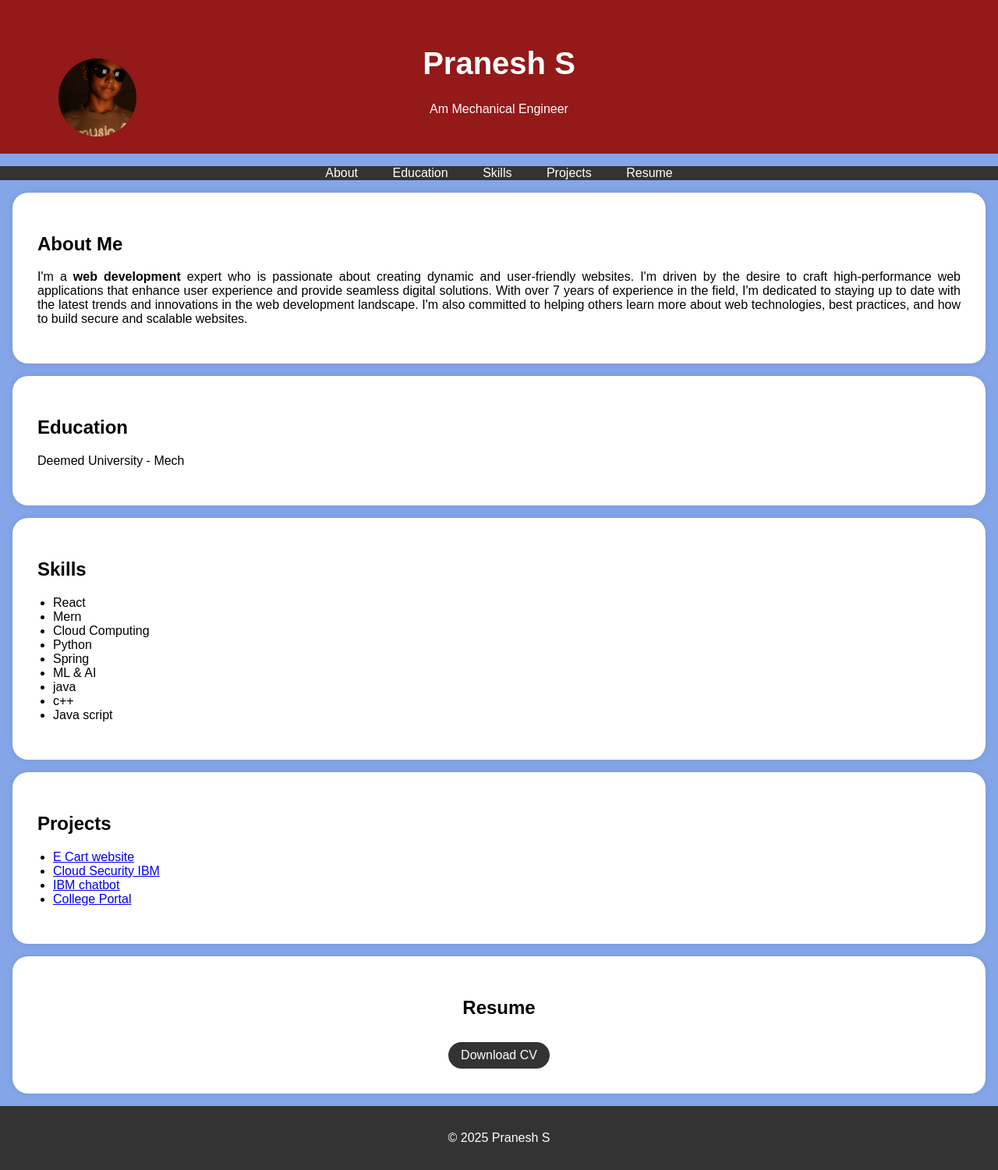
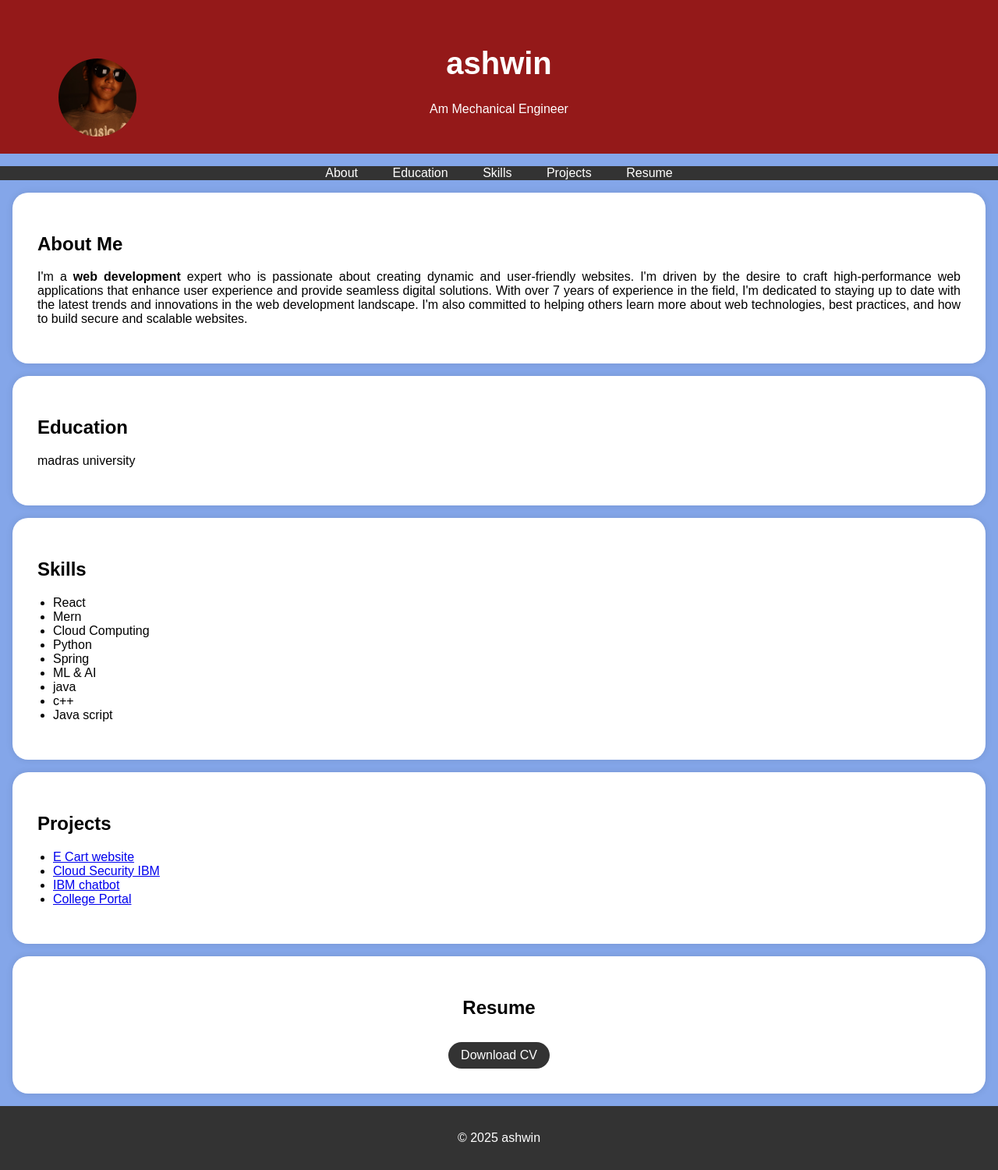
Before and after one commit to ashwincreator007/portfolio, a plain HTML site: page index.html in a window 1280 px wide. Shown: the whole page at 78% size. Drawn offline with Linux system fonts and the light colour scheme.

Commit message:
Update index.html

```diff
--- a/index.html
+++ b/index.html
@@ -97,7 +97,7 @@
         <div class="header-content">
             <!-- Add your profile picture here -->
             <img src="WhatsApp Image 2025-03-17 at 1.04.37 PM.jpeg" alt="Your Profile Picture" class="profile-picture">
-            <h1>Pranesh S</h1>
+            <h1>ashwin</h1>
             <p>Am Mechanical Engineer</p>
         </div>
     </header>
@@ -129,7 +129,7 @@
     <section id="education">
         <div class="section-content">
             <h2>Education</h2>
-            <p>Deemed University  - Mech</p>
+            <p>madras university</p>
 
 
         </div>
@@ -170,14 +170,14 @@
         <div class="section-content">
             <center>
             <h2>Resume</h2>
-            <a href="file.pdf" target="_blank" class="download-button">Download CV</a>
+            <a href="resume document ashwin.docx" target="_blank" class="download-button">Download CV</a>
         </center>
         </div>
 
     </section>
 
     <footer>
-        <p>&copy; 2025 Pranesh S</p>
+        <p>&copy; 2025 ashwin</p>
     </footer>
 
     <script>
```
